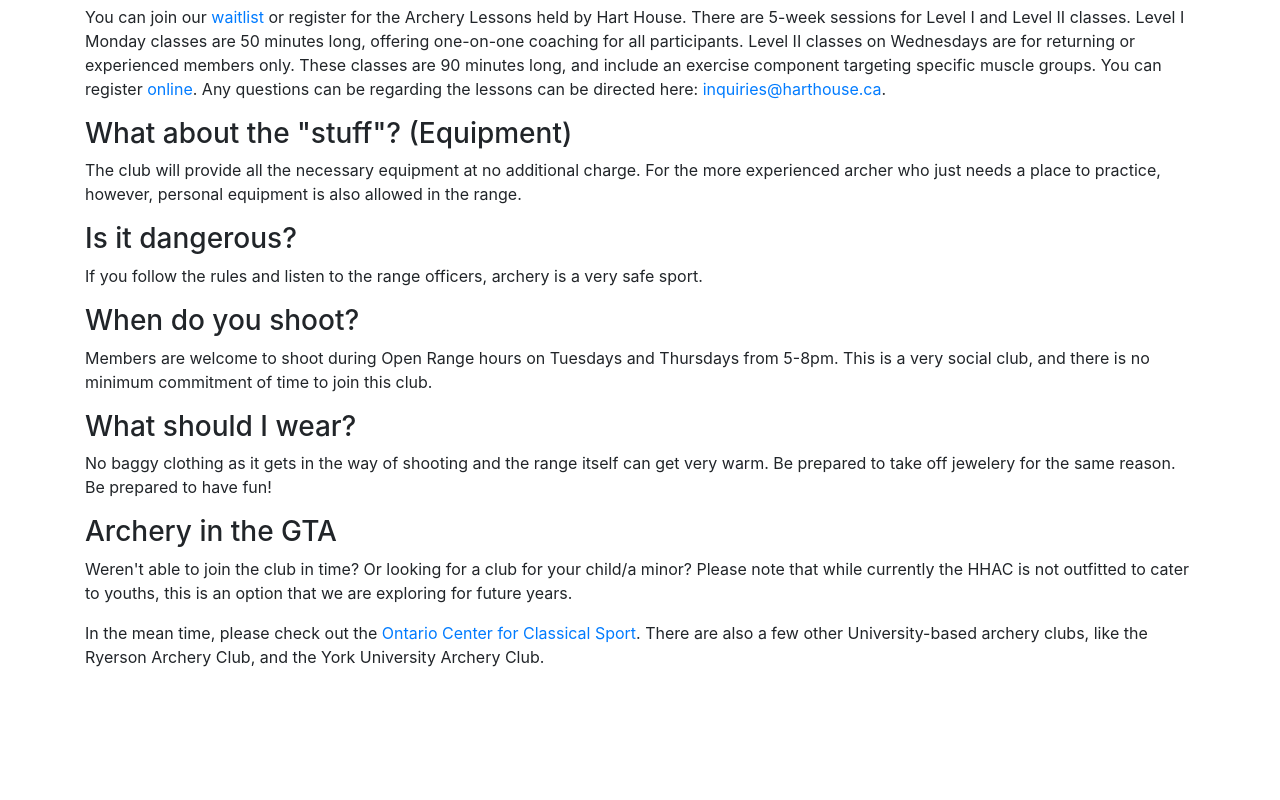
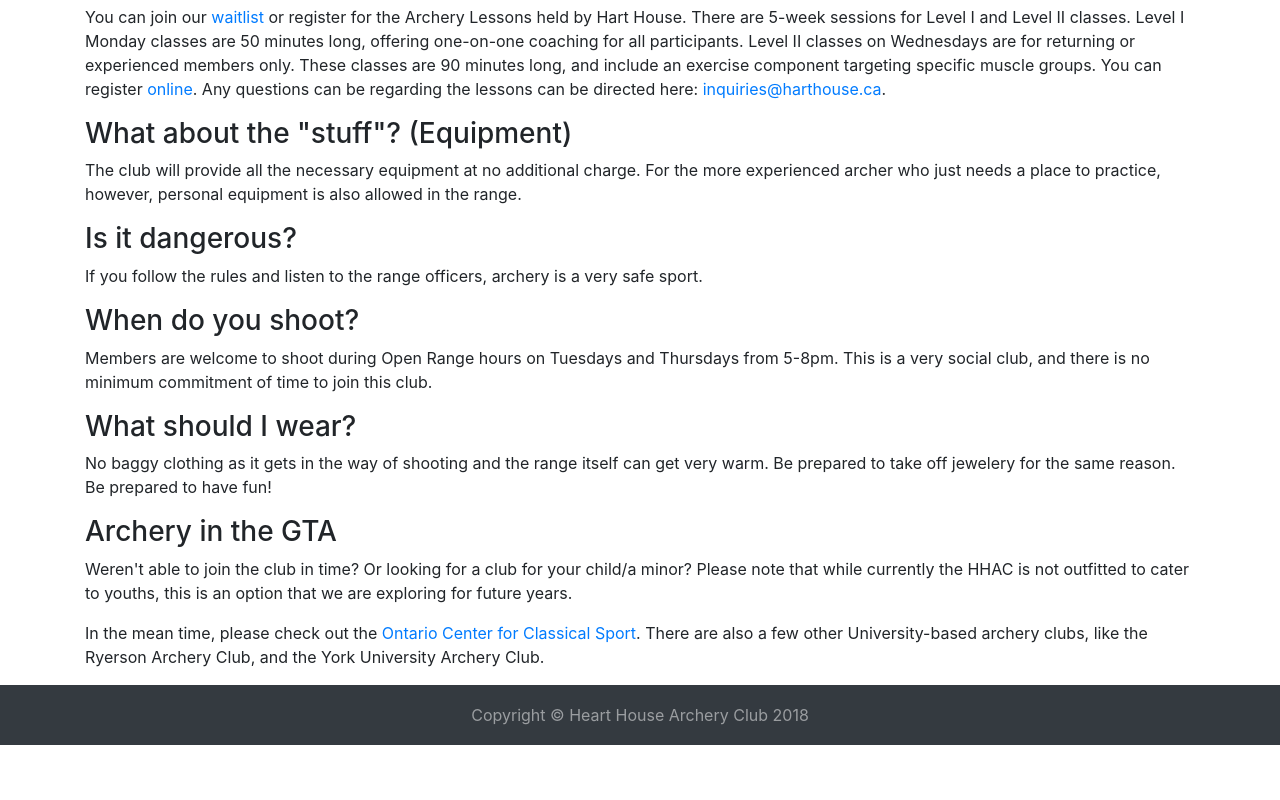
Before and after one commit to minghz/hhac_site, a plain HTML site: page index.html in a window 1280 px wide. Shown: the part 3635-4435 px from the top of the page. After the commit the page ends 4380 px from the top, so only its background shows below. Drawn offline with Linux system fonts and the light colour scheme.

Commit message:
Adding a footer

```diff
--- a/css/default.css
+++ b/css/default.css
@@ -11,3 +11,11 @@ body {
   width: 100%;
   height: 54rem;
 }
+
+.footer {
+  bottom: 0;
+  width: 100%;
+  height: 60px;
+  line-height: 60px;
+  color: rgba(255, 255, 255, 0.5);
+}
--- a/index.html
+++ b/index.html
@@ -167,12 +167,10 @@
       </div>
     </section>
 
-    <!-- Footer -->
-    <footer class="py-5 bg-black">
-      <div class="container">
-        <p class="m-0 text-center text-white small">Copyright &copy; Heart House Archery Club 2018</p>
+    <footer class="footer bg-dark">
+      <div class="container text-center">
+        <span>Copyright &copy; Heart House Archery Club 2018</span>
       </div>
-      <!-- /.container -->
     </footer>
 
     <!-- Bootstrap core JavaScript -->
```
